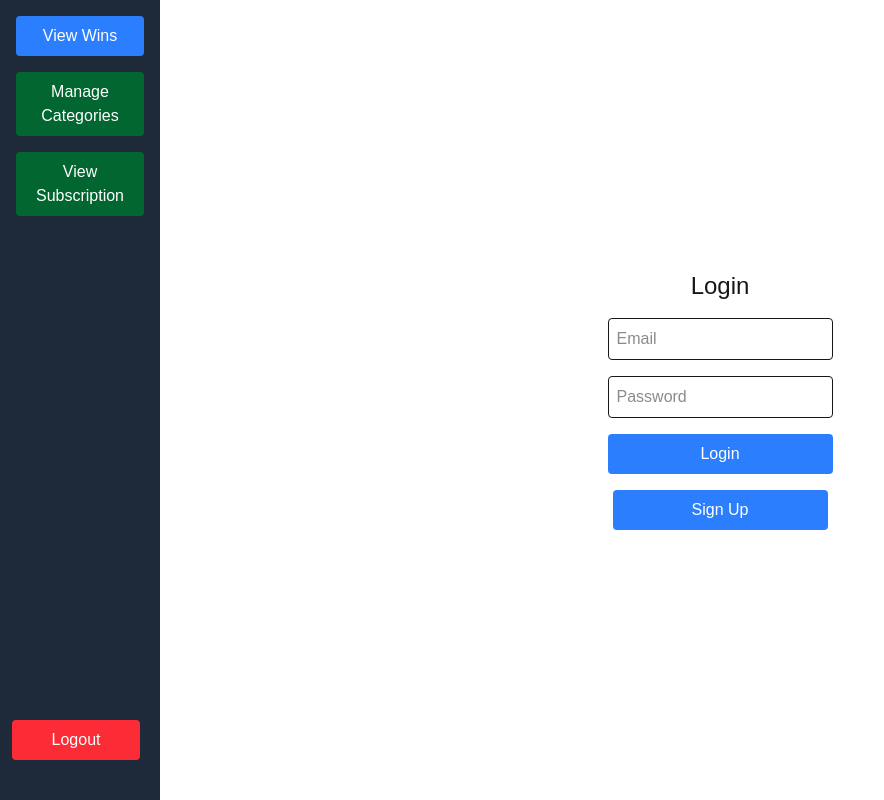
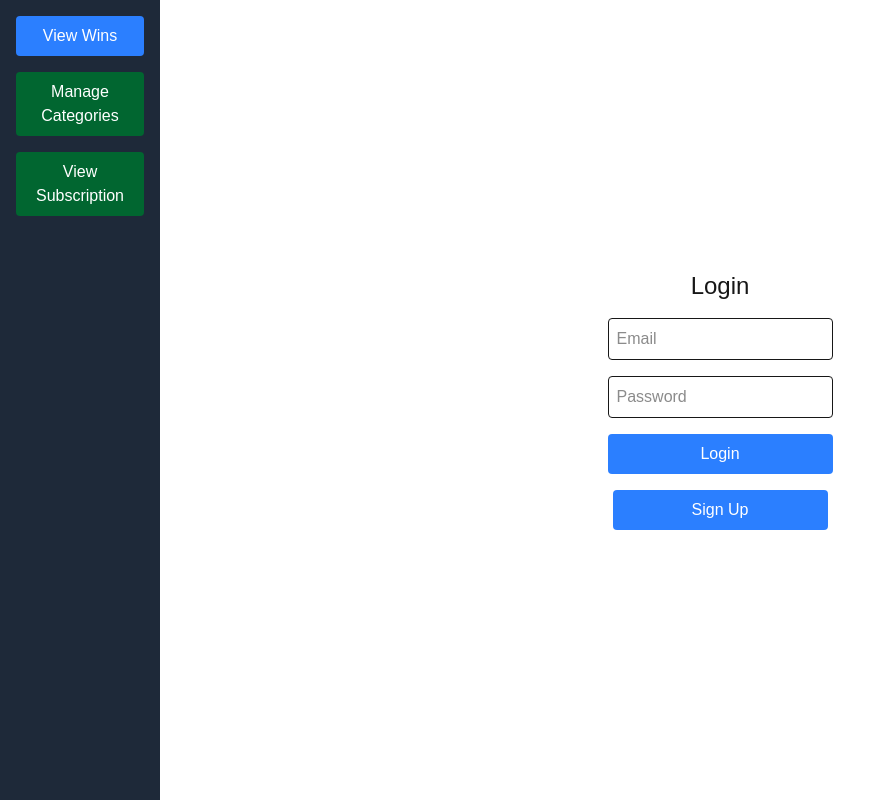
Before and after one commit to Navist/dev-wins-tracker, a Next.js app in the folder dev-wins-frontend/: page /users/login in a window 1280 px wide. Shown: the whole page, without its empty margins (0-884 px from the left). Built offline with nearby package versions, Linux system fonts and the light colour scheme; sample sign-in values are in the browser's storage.

Commit message:
Altered when the nav bar should display what items.

```diff
--- a/dev-wins-frontend/src/app/components/NavBar.tsx
+++ b/dev-wins-frontend/src/app/components/NavBar.tsx
@@ -1,13 +1,16 @@
 "use client";
 import React from "react";
-import { useRouter } from "next/navigation";
-import { logout } from "../utils/auth";
+import { useRouter, usePathname } from "next/navigation";
+import { logout, isAuthenticated } from "../utils/auth";
 
 export default function NavBar() {
     const router = useRouter();
+    const pathname = usePathname();
 
+    if (isAuthenticated()) {
         return (
             <nav className="absolute top-0 left-0 flex flex-col gap-4 p-4 bg-gray-800 text-white h-screen w-40">
+                {/* Example: Hide the "View Wins" button if already on /wins */}
                 <button
                     onClick={() => router.push("/wins")}
                     className="px-4 py-2 bg-blue-500 hover:bg-blue-800 rounded w-full cursor-pointer"
@@ -18,14 +21,18 @@ export default function NavBar() {
                     onClick={() => router.push("/categories")}
                     className="px-4 py-2 bg-green-800 hover:bg-cyan-600 hover:w-40 rounded w-full cursor-pointer duration-100"
                 >
-                Manage Categories
+                    Manage
+                    <br />
+                    Categories
                 </button>
                 <button
                     onClick={() => router.push("/subscriptions")}
                     className="px-4 py-2 bg-green-800 hover:bg-cyan-600 hover:w-40 rounded w-full cursor-pointer duration-100"
                 >
-                View Subscription
+                    View
+                    <br /> Subscription
                 </button>
+                {pathname !== "/users/login" && (
                     <button
                         onClick={() => {
                             logout();
@@ -35,6 +42,8 @@ export default function NavBar() {
                     >
                         Logout
                     </button>
+                )}
             </nav>
         );
     }
+}
```
Lines whose indentation alone changed are shown as unchanged.
